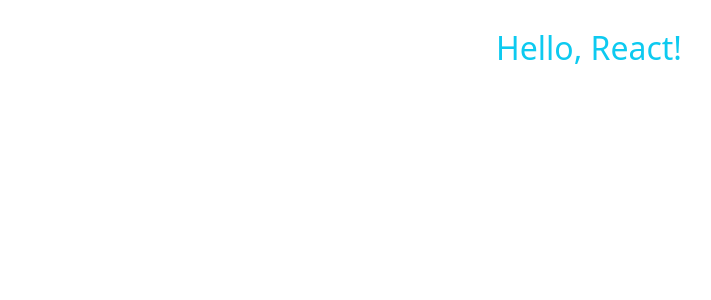
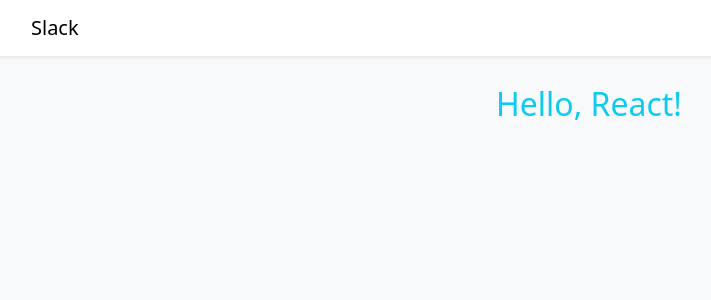
Before and after one commit to zhenia-chugaev/slack, a React (Create React App) app in the folder frontend/: page / in a window 1280 px wide. Shown: the top 300 px of the page, without its empty margins (51-762 px from the left). Built offline with nearby package versions, Linux system fonts and the light colour scheme.

Commit message:
add application layout

```diff
--- a/frontend/src/App.jsx
+++ b/frontend/src/App.jsx
@@ -1,13 +1,28 @@
-import { BrowserRouter, Routes, Route } from 'react-router-dom';
+import { BrowserRouter, Routes, Route, Link } from 'react-router-dom';
+import Container from 'react-bootstrap/Container';
+import Navbar from 'react-bootstrap/Navbar';
 import { Main, Login, NotFound } from './pages';
 
 const App = () => (
   <BrowserRouter>
-    <Routes>
-      <Route path="/" element={<Main />} />
-      <Route path="login" element={<Login />} />
-      <Route path="*" element={<NotFound />} />
-    </Routes>
+    <div className="d-flex flex-column vh-100">
+      <header className="z-1 shadow-sm">
+        <Container>
+          <Navbar>
+            <Navbar.Brand as={Link} to="/">Slack</Navbar.Brand>
+          </Navbar>
+        </Container>
+      </header>
+      <main className="flex-grow-1 bg-light">
+        <Container className="h-100">
+          <Routes>
+            <Route path="/" element={<Main />} />
+            <Route path="login" element={<Login />} />
+            <Route path="*" element={<NotFound />} />
+          </Routes>
+        </Container>
+      </main>
+    </div>
   </BrowserRouter>
 );
 
```
Also changed, not shown: frontend/.eslintrc.yml.
